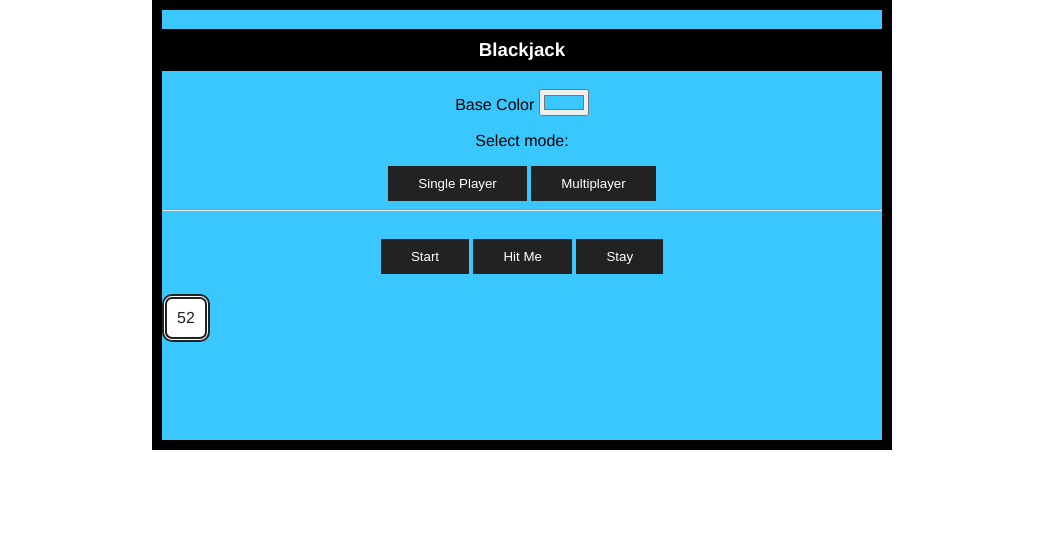
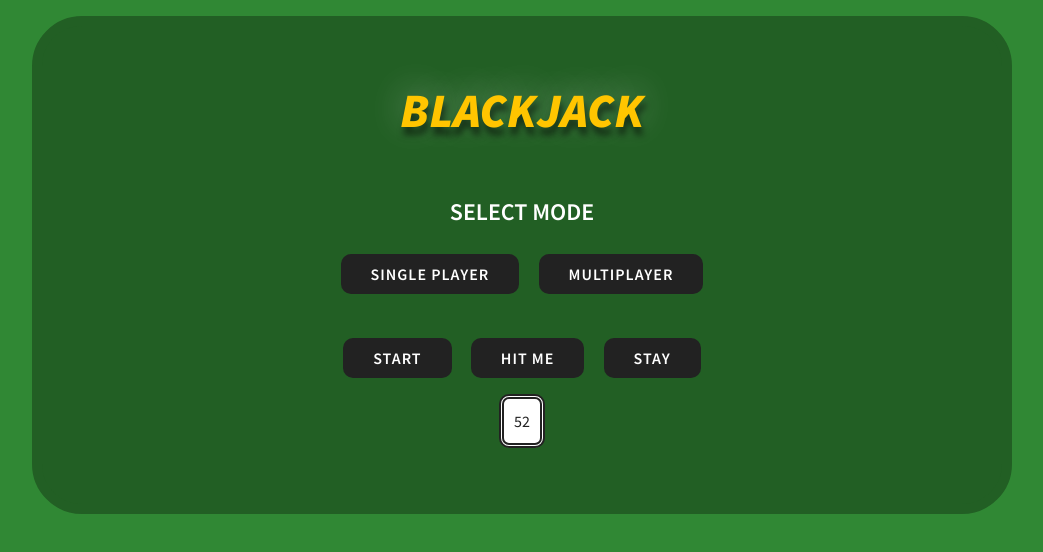
Before and after one commit to Joanna-Chadzynska/blackjack-game, a website built with webpack: page index.html in a window 1280 px wide. Shown: the whole page, without its empty margins (118-1161 px from the left). Built offline with nearby package versions, Linux system fonts and the light colour scheme.

Commit message:
update styles

```diff
--- a/index.html
+++ b/index.html
@@ -9,35 +9,49 @@
 	<body>
 		<div class="game">
 			<div class="game__header">
-				<h3 class="title">Blackjack</h3>
+				<h3 class="game__header__title">Blackjack</h3>
 			</div>
-			<label for="base">Base Color</label>
-			<input id="base" type="color" name="base" value="#3ac7fe" />
+			<!-- <label for="base">Base Color</label> -->
+			<input
+				id="base"
+				type="color"
+				name="base"
+				style="display: none;"
+				value="#1A4111"
+			/>
 			<div class="game__mode">
-				<p>Select mode:</p>
+				<div class="game__mode__select">
+					<span>Select mode</span>
+					<br />
+					<br />
+					<div class="buttons__container">
 						<button class="btn btn__mode" data-mode="1">Single Player</button>
 						<button class="btn btn__mode" data-mode="2">Multiplayer</button>
 					</div>
+				</div>
+			</div>
+
 			<div class="game__selected-mode">
 				<p id="mode__info"></p>
 				<p>Press start</p>
 			</div>
-			<hr />
+			<br />
 			<div class="game__body">
+				<div class="buttons__container">
 					<button class="btn" id="btn__start">Start</button>
 					<button class="btn" id="btn__hit">Hit Me</button>
 					<button class="btn" id="btn__stay">Stay</button>
 				</div>
 
-			<div class="status" id="status"></div>
-
+				<div class="game__body__info">
 					<div class="deck" id="deck">
 						<div id="deckCount">52</div>
 					</div>
+					<div class="status" id="status"></div>
+				</div>
 
 				<div id="players" class="players"></div>
-
-			<div class="clear"></div>
+			</div>
 		</div>
 		<!-- <footer>&copy; Joanna Chądzyńska</footer> -->
 		<script type="module" src="dist/bundle.js"></script>
--- a/src/sass/_page.scss
+++ b/src/sass/_page.scss
@@ -1,37 +1,65 @@
 .game {
-	width: 720px;
-	border: solid 1px #ddd;
+	max-width: 960px;
+	border-radius: 50px;
 	margin: 0 auto;
+	margin-top: 1rem;
 	background: $base-color;
-	border: solid 10px;
+	border: solid 10px $base-color;
 	text-align: center;
 	min-height: 430px;
+	&__header__title {
+		color: $primary-color;
+		font-weight: 900;
+		font-size: 3rem;
+		font-style: italic;
+		text-shadow: 2px 8px 6px rgba(0, 0, 0, 0.5),
+			0px -5px 35px rgba(255, 255, 255, 0.3), 2px 2px 2px rgba(206, 102, 77, 0);
+		text-transform: uppercase;
+	}
+
+	&__body {
+		display: flex;
+		flex-direction: column;
+		align-items: center;
+		padding: 20px;
+		position: relative;
+
+		&__info {
+			display: flex;
+			align-items: center;
+			justify-content: center;
+		}
+	}
+}
+
+.game__mode {
+	span {
+		color: $secondary-color;
+		font-weight: 600;
+		font-size: 1.5rem;
+		text-transform: uppercase;
+	}
 }
 
 .btn {
+	background: $dark-color;
 	border: none;
+	border-radius: 10px;
+	color: $secondary-color;
+	cursor: pointer;
+	font-weight: 600;
+	font-family: $main-font;
+	font-size: medium;
+	letter-spacing: 1px;
+	margin: 0 0.5rem;
 	padding: 10px 30px;
-	border-radius: 10px;
-	cursor: pointer;
+	text-transform: uppercase;
 	transition: 0.3s all linear;
-	-webkit-transition: 0.3s all linear;
-	-moz-transition: 0.3s all linear;
-	-ms-transition: 0.3s all linear;
-	-o-transition: 0.3s all linear;
-}
 
-.btn:hover {
-	background: dodgerblue;
-}
-
-.game h3 {
-	padding: 10px;
-	background: black;
-	color: white;
-}
-
-.game .game__body {
-	padding: 20px;
+	&:hover {
+		background: darken($primary-color, 10%);
+		color: $base-color;
+	}
 }
 
 .game .game-options {
@@ -53,7 +81,7 @@
 
 .game .status {
 	display: inline-block;
-	background: gold;
+	background: $primary-color;
 	border: solid 5px white;
 	border-radius: 10px;
 	padding: 5px 20px;
@@ -63,9 +91,9 @@
 }
 
 .players {
-	width: 500px;
+	width: 960px;
 	margin: 0 auto;
-	margin-top: 20px;
+	margin-top: 1.25rem;
 	text-align: center;
 }
 
@@ -81,7 +109,7 @@
 }
 
 .player.active {
-	border: solid 5px #222;
+	border: solid 5px darken($primary-color, 5%);
 }
 
 .points {
@@ -92,18 +120,13 @@
 }
 
 .deck {
-	float: left;
 	background: white;
-	color: #222;
+	color: $dark-color;
 	padding: 10px;
+	margin: 1rem;
 	border-radius: 10px;
 	border: double 5px;
-}
-
-.btn {
-	background: #222;
-	color: white !important;
-	border-radius: 0px;
+	justify-self: start;
 }
 
 .hand {
--- a/src/sass/_variables.scss
+++ b/src/sass/_variables.scss
@@ -1 +1,7 @@
-$base-color: #3ac7fe;
+// $base-color: #709d62;
+// $base-color: #1a4111;
+$base-color: #225f24;
+$primary-color: #ffc500;
+$secondary-color: #ffffff;
+$dark-color: #222222;
+$main-font: 'Source Sans Pro', sans-serif;
--- a/src/sass/index.scss
+++ b/src/sass/index.scss
@@ -1,9 +1,12 @@
+@import url('https://fonts.googleapis.com/css2?family=Source+Sans+Pro:ital,wght@0,400;0,600;0,700;0,900;1,900&display=swap');
 @import './variables';
 @import './page';
 // @import '../components/footer';
 body {
-	font-family: Helvetica;
+	background-color: #308834;
+	font-family: 'Source Sans Pro', sans-serif;
 	margin: 0;
 	padding: 0;
 	box-sizing: border-box;
+	line-height: 1.5;
 }
```
Lines whose indentation alone changed are shown as unchanged.
